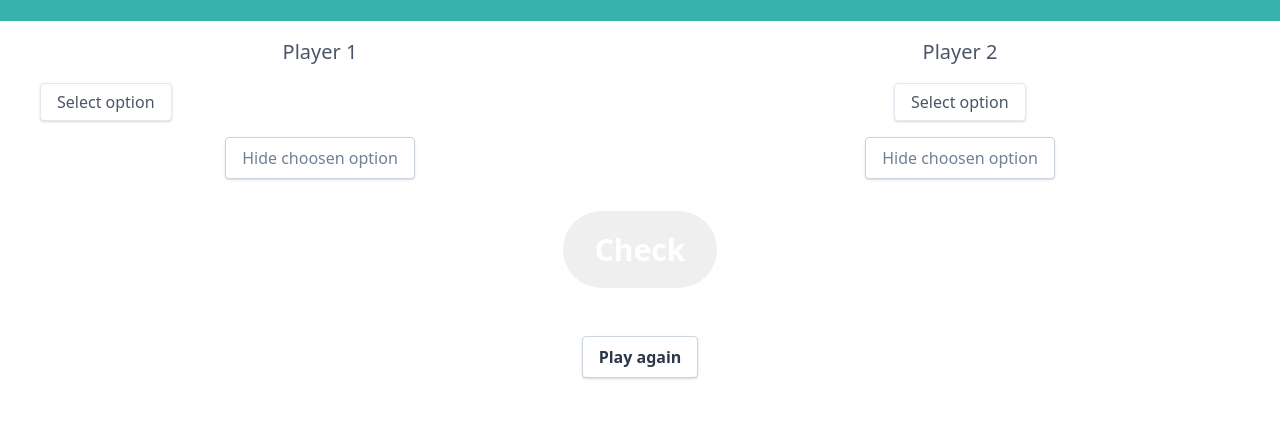
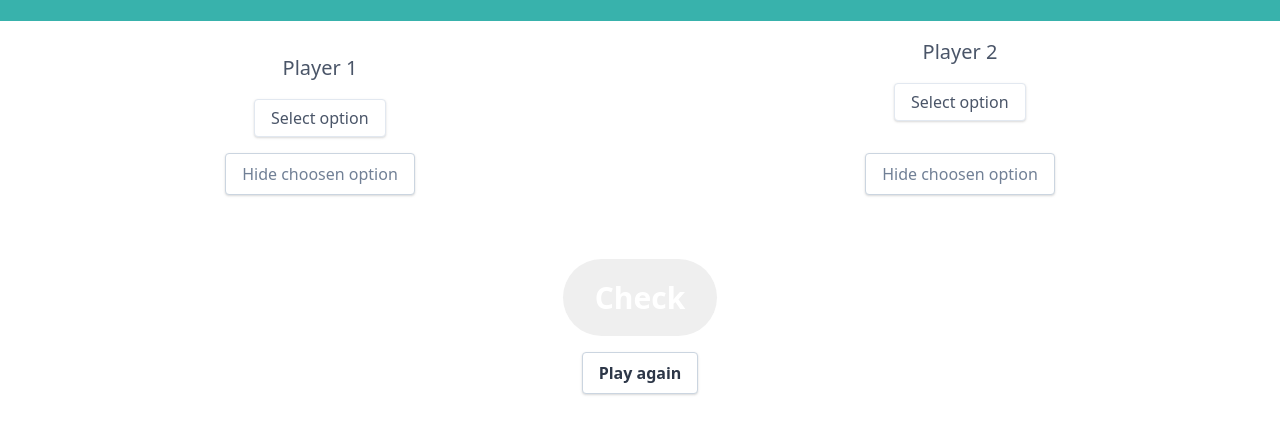
Before and after one commit to Carrosen/rock_paper_scissors, a website: page src/index.html in a window 1280 px wide. Shown: the part 57-490 px from the top of the page. Drawn offline with nearby package versions, Linux system fonts and the light colour scheme.

Commit message:
aligns items

```diff
--- a/src/index.html
+++ b/src/index.html
@@ -18,12 +18,14 @@
   <div class="items-center flex flex-wrap justify-center">
     <div class="flex-1 text-gray-700 text-center px-4 py-2 m-2">
       <p class="text-xl">Player 1</p>
+      <div class="flex flex-wrap justify-center items-center">
         <select class="block appearance-none bg-white border border-grey-light hover:border-grey m-4 px-4 py-2 pl-4 rounded shadow leading-tight focus:outline-none focus:shadow-outline" id="value1">
           <option value="Choose">Select option</option>
           <option value="rock">rock</option>
           <option value="paper">paper</option>
           <option value="scissors">scissors</option>
         </select>
+      </div>
 
         <button class="bg-white hover:bg-gray-100 text-gray-600 py-2 px-4 border border-gray-400 rounded shadow" onClick="hide1()" id="button1">Hide choosen option</button>
     </div>
@@ -38,19 +40,15 @@
             <option value="scissors">scissors</option>
         </select>
       </div>
+      <button class="bg-white hover:bg-gray-100 text-gray-600 py-2 px-4 border border-gray-400 m-4 rounded shadow" onClick="hide2()" id="button2">Hide choosen option</button>
+    </div>
 
-      <button class="bg-white hover:bg-gray-100 text-gray-600 py-2 px-4 border border-gray-400 rounded shadow" onClick="hide2()" id="button2">Hide choosen option</button>
-    </div>
-    <br></br>
   </div>
 
   <div class="flex-1 text-gray-700 text-center px-4 py-2 m-2">
     <div class="text-teal-500 text-3xl" id="display_answer">
-      <input class="bg-teal hover:bg-teal-light text-white font-bold py-4 px-8 rounded-full" type="submit" value="Check" id="button3">
+      <input class="bg-teal hover:bg-teal-light text-white font-bold py-4 px-8 m-4 rounded-full" type="submit" value="Check" id="button3">
     </div>
-
-  <br></br>
-
     <button type="submit" onClick="refreshPage()" class="bg-white hover:bg-gray-100 text-gray-800 font-semibold py-2 px-4 border border-gray-400 rounded shadow">Play again</button>
   </div>
 
```
Lines whose indentation alone changed are shown as unchanged.
